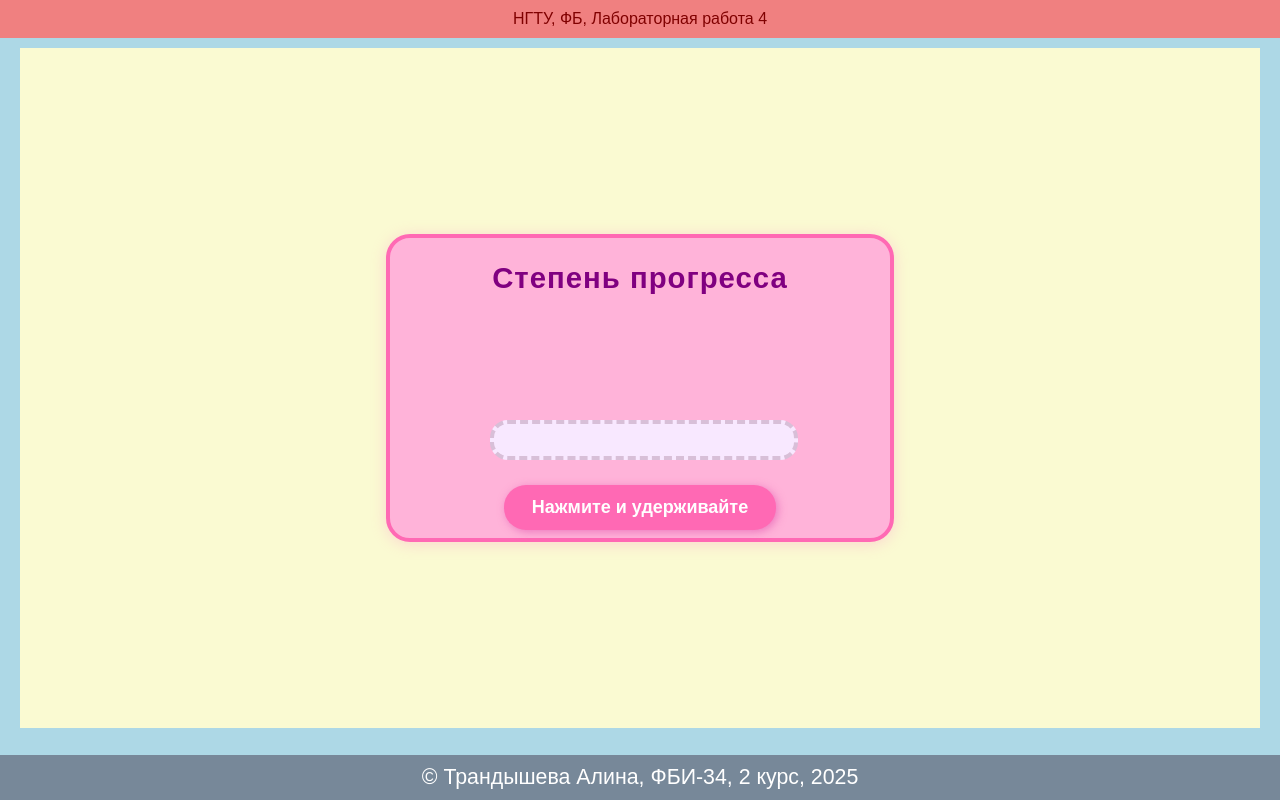
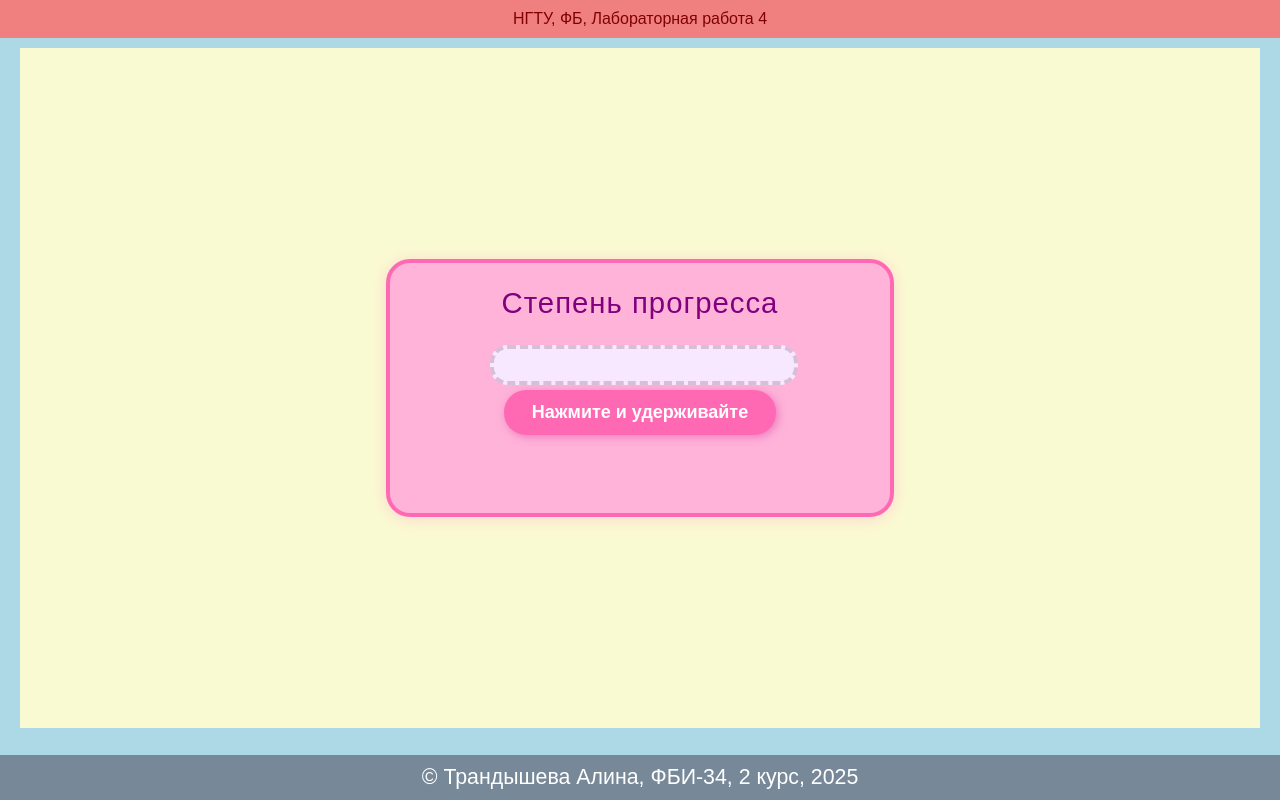
Before and after one commit to AlinaTrandysheva/web-front-labs, a plain HTML site: page lab4/progress.html in a window 1280 px wide. Drawn offline with Linux system fonts and the light colour scheme.

Commit message:
Правки

```diff
--- a/lab4/progress.html
+++ b/lab4/progress.html
@@ -22,7 +22,7 @@
             border: 4px solid #ff69b4;
             border-radius: 24px;
             width: 500px;
-            height: 300px;
+            height: 250px;
             background-color: #ffb3d9;
             box-shadow: 0 2px 15px #ff8ecc54;
             position: relative;
@@ -33,7 +33,7 @@
             font-size: 22pt;
             margin-top: 23px;
             margin-bottom: 10px;
-            font-weight: 600;
+            font-weight: 500;
             letter-spacing: 1px;
         }
 
@@ -46,7 +46,7 @@
             border-radius: 18px;
             position: relative;
             left: 100px;
-            top: 70px;
+            top: -30px;
             overflow: hidden;
         }
 
@@ -68,7 +68,7 @@
             box-shadow: 2px 2px 8px #e04fac94;
             transition: 0.2s;
             position: relative;
-            top: 180px;
+            top: 60px;
             cursor: pointer;
         }
 
```
